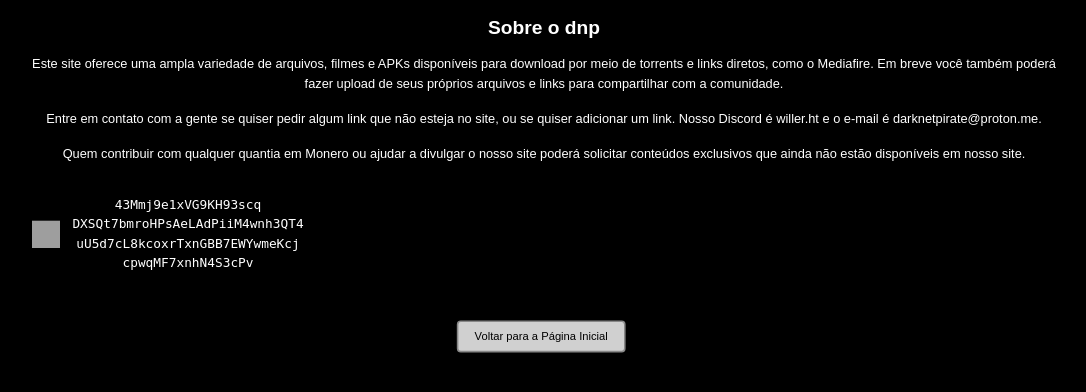
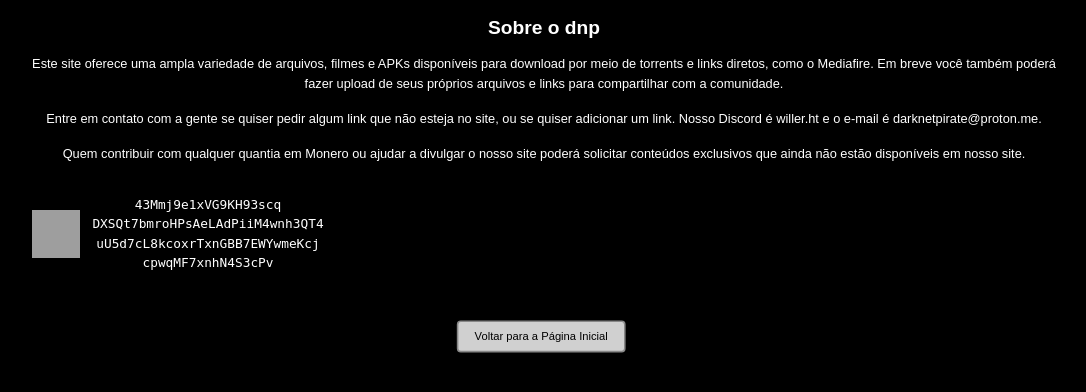
Before and after one commit to sp3c01/sp3c.web, a PHP site: page /dnp/sobre.html in a window 1280 px wide. Shown: the part 142-534 px from the top of the page, without its empty margins (96-1182 px from the left). Run offline with PHP 8.4, Linux system fonts and the light colour scheme; grey boxes are pictures that could not be loaded.

Commit message:
Update ド-ル-ボ-ラ-ルグレフト-ブムフク.css

```diff
--- a/dnp/css/ド-ル-ボ-ラ-ルグレフト-ブムフク.css
+++ b/dnp/css/ド-ル-ボ-ラ-ルグレフト-ブムフク.css
@@ -63,6 +63,6 @@ a:hover {
 }
 
 .key-container img {
-    width: 35px;
-    height: 35px;
+    width: 60px;
+    height: 60px;
 }
```
